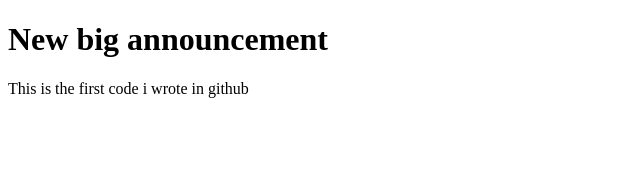
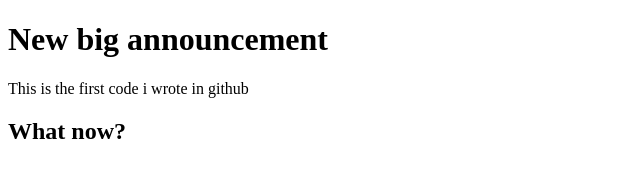
Before and after one commit to Pyramate/helloWorld, a plain HTML site: page index.html in a window 1280 px wide. Shown: the whole page, without its empty margins (0-640 px from the left). Drawn offline with Linux system fonts and the light colour scheme.

Commit message:
added h2 title

```diff
--- a/index.html
+++ b/index.html
@@ -6,5 +6,6 @@
   <body>
     <h1>New big announcement</h1>
     <p>This is the first code i wrote in github</p>
+    <h2> What now? </h2>
   </body>
 </html>
```
